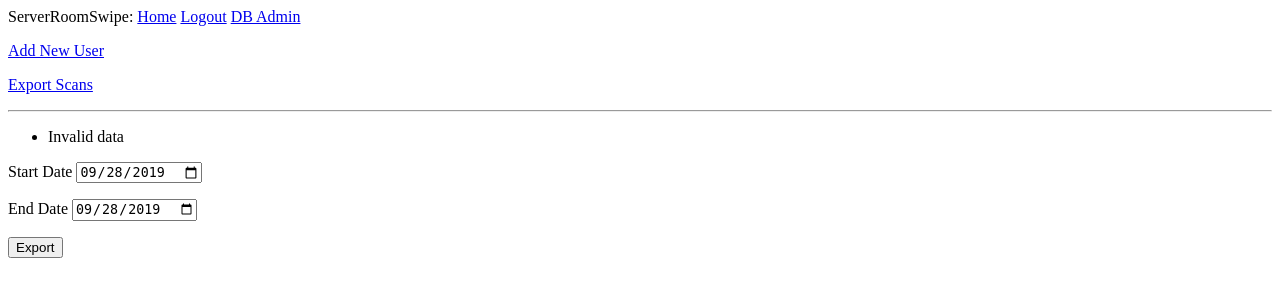
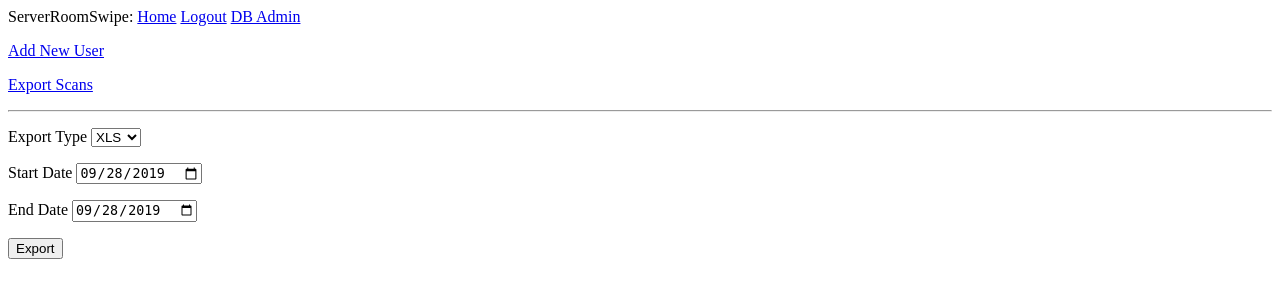
Before and after one commit to spacex/server_room_swipe, a Flask app: page /export in a window 1280 px wide. Shown: the top 300 px of the page. Run offline with Flask 2, Linux system fonts and the light colour scheme; the visitor is signed in with stand-in values (Sample User, id 1); data comes from the database, SQL or seed files in the repository.

Commit message:
Add XLS choice, fixup export template.

```diff
--- a/app/forms.py
+++ b/app/forms.py
@@ -1,6 +1,6 @@
 from flask_wtf import FlaskForm
 from datetime import datetime, timedelta
-from wtforms import StringField, PasswordField, BooleanField, SubmitField
+from wtforms import StringField, PasswordField, BooleanField, SubmitField, SelectField
 from wtforms.validators import ValidationError, DataRequired, Email, EqualTo
 from wtforms.fields.html5 import DateField
 from app.models import User
@@ -26,6 +26,8 @@ class RegistrationForm(FlaskForm):
             raise ValidationError('Please use a different username.')
 
 class ExportForm(FlaskForm):
+    export_type = SelectField('Export Type', choices=[('xls', 'XLS'), ('csv', 'CSV')],
+        default='xls')
     start_date = DateField('Start Date', default=datetime.today, format='%Y-%m-%d')
     end_date = DateField('End Date', default=datetime.today, format='%Y-%m-%d')
     submit = SubmitField('Export')
--- a/app/routes.py
+++ b/app/routes.py
@@ -69,20 +69,26 @@ def admin():
 @login_required
 def download_log():
     form = ExportForm()
-    if not form.validate_on_submit():
-        flash( "Invalid data")
-    else:
-        start_time_dt =  form.start_date.data
-        end_time_dt =  form.end_date.data
-        # get all (scan, username, badge_id) records > start_time and < end_time
-        desired_scans = Scan.query.filter(and_(Scan.timestamp >= start_time_dt,
-            Scan.timestamp <= end_time_dt)).all()
-        #return write_csv(desired_scans)
-        list_of_scans = []
-        for this_scan in desired_scans:
-            list_of_scans.append(this_scan.to_list())
+    if request.method == 'POST':
+        if not form.validate_on_submit():
+            flash( "Invalid data")
+        else:
+            start_time_dt =  form.start_date.data
+            end_time_dt =  form.end_date.data
+            # get all (scan, username, badge_id) records > start_time and < end_time
+            desired_scans = Scan.query.filter(and_(Scan.timestamp >= start_time_dt,
+                Scan.timestamp <= end_time_dt)).all()
+            #return write_csv(desired_scans)
+            list_of_scans = []
+            for this_scan in desired_scans:
+                list_of_scans.append(this_scan.to_list())
 
-        return write_csv(list_of_scans)
+            if form.export_type.data == 'xls':
+                return write_xls(list_of_scans)
+            elif form.export_type.data == 'csv':
+                return write_csv(list_of_scans)
+            else:
+                flash("Invalid export type: '%s'" % form.export_type.data)
     return render_template('export.html', title='Export', form=form)
 
 @app.route('/register', methods=['GET', 'POST'])
--- a/app/templates/export.html
+++ b/app/templates/export.html
@@ -3,20 +3,28 @@
 {% block content %}
 <form action="" method="post" novalidate>
     {{ form.hidden_tag() }}
-     <p>
+    <p>
+        {{ form.export_type.label }}
+        {{ form.export_type() }}
+        {% for error in form.export_type.errors %}
+        <span style="color: red;">[{{ error }}]</span>
+        {% endfor %}
+    </p>
+    <p>
         {{ form.destination }}
         {{ form.start_date.label }}
         {{ form.start_date() }}
         {% for error in form.start_date.errors %}
         <span style="color: red;">[{{ error }}]</span>
-        {% endfor %}    </p>
-     <p>
+        {% endfor %}
+    </p>
+    <p>
         {{ form.end_date.label }}
         {{ form.end_date() }}
         {% for error in form.end_date.errors %}
         <span style="color: red;">[{{ error }}]</span>
         {% endfor %}
-     </p>
-     <p>{{ form.submit }}</p>
+    </p>
+    <p>{{ form.submit }}</p>
 </form>
 {% endblock %}
```
